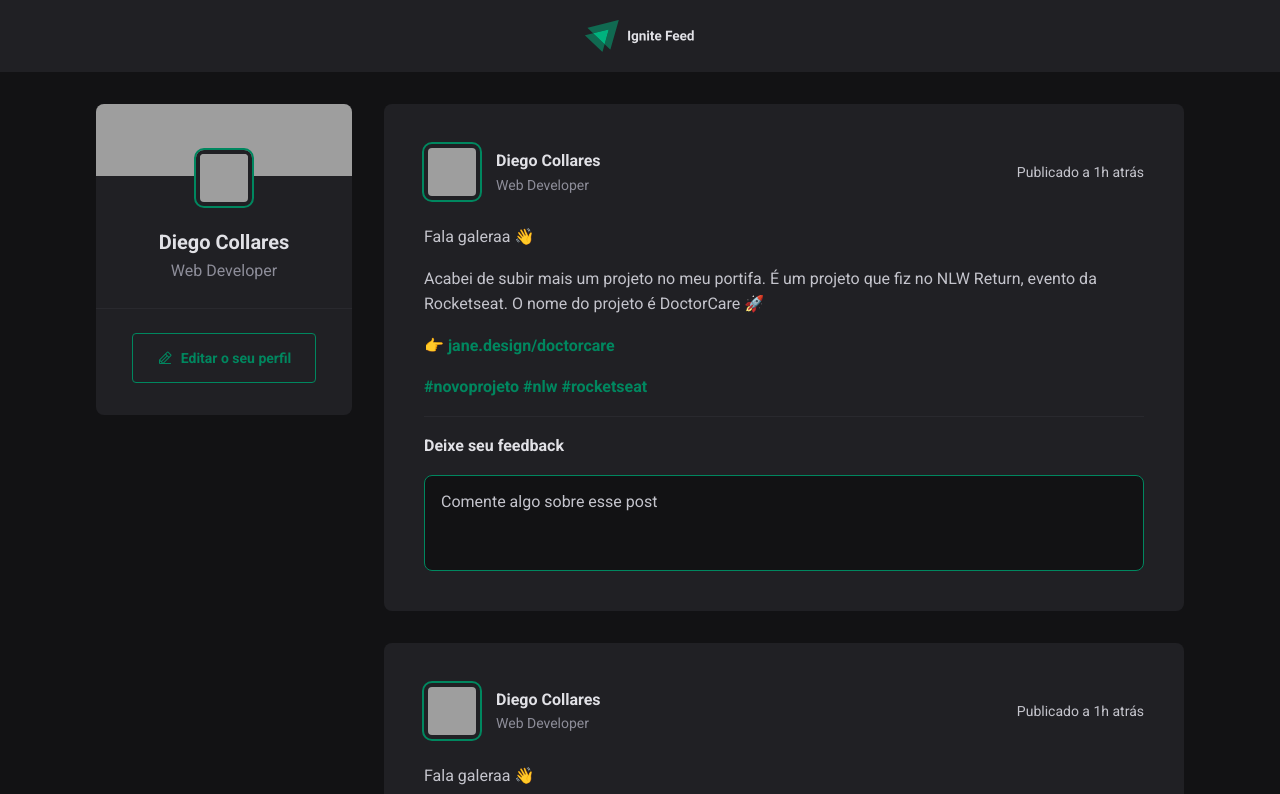
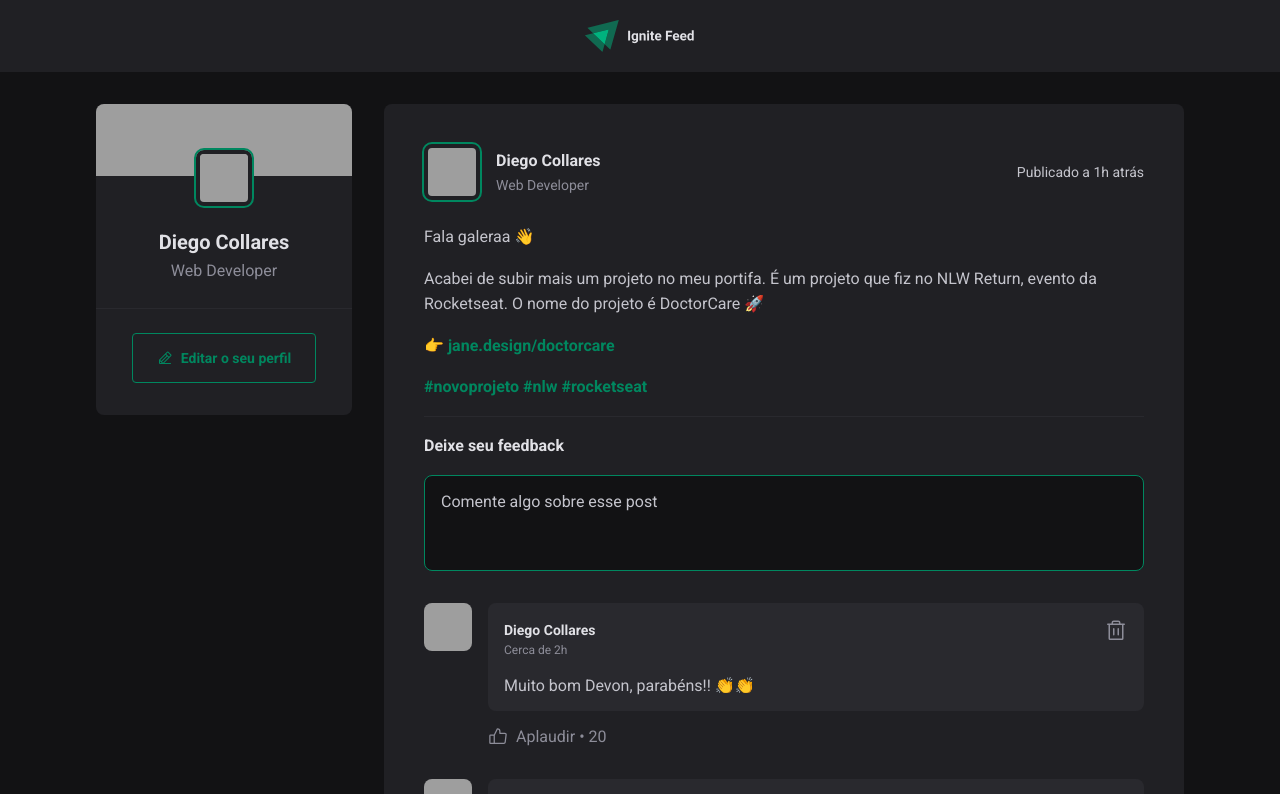
Before and after one commit to Senhordim/ignite-react, a React (Vite) app: page / in a window 1280 px wide. Shown: the top 794 px of the page. Built offline with nearby package versions, Linux system fonts and the light colour scheme; grey boxes are pictures that could not be loaded.

Commit message:
comments styles and update

```diff
--- a/src/App.module.css
+++ b/src/App.module.css
@@ -9,3 +9,12 @@
     align-items: flex-start;
 
 }
+
+@media (max-width: 768px) {
+    html {
+        font-size: 87.5%;
+    }
+    .wrapper {
+        grid-template-columns: 1fr;
+    }
+}
--- a/src/components/Avatar/Avatar.module.css
+++ b/src/components/Avatar/Avatar.module.css
@@ -6,3 +6,10 @@
     border: 4px solid var(--gray-800);
     outline: 2px solid var(--green-500);
 }
+
+.avatarNoBorder {
+    box-sizing: initial;
+    width: 3rem;
+    height: 3rem;
+    border-radius: 8px;
+}
--- a/src/components/Avatar/index.jsx
+++ b/src/components/Avatar/index.jsx
@@ -2,6 +2,6 @@ import React from 'react'
 
 import style from './Avatar.module.css'
 
-export default function Avatar({ src }) {
-  return  <img src={src} className={style.avatar} />
+export default function Avatar({ src, border = true }) {
+  return  <img src={src} className={border ? style.avatar : style.avatarNoBorder} />
 }
--- /dev/null
+++ b/src/components/Comment/Comment.module.css
@@ -0,0 +1,92 @@
+.comment {
+    display: flex;
+    flex-direction: row;
+    gap: 1rem;
+}
+
+.commentBox {
+    flex: 1;
+    margin-bottom: 2rem;
+}
+
+.commentContent {
+    background: var(--gray-700);
+    border-radius: 8px;
+    padding: 1rem;
+}
+
+.commentContent p {
+    margin-top: 1rem;
+    color: var(--gray-300);
+}
+
+.commentHeader {
+    display: flex;
+    align-items: flex-start;
+    justify-content: space-between;
+    flex-direction: row;
+}
+
+
+.commentInfo {
+    display: flex;
+    flex-direction: column;
+}
+
+
+.commentInfo strong {
+    color: var(--gray-100);
+    line-height: 1.6;
+    font-size: 0.875rem;
+}
+
+.commentInfo span {
+    color: var(--gray-400);
+    line-height: 1.6;
+    font-size: 0.75rem;
+}
+
+.commentDeleteIcon {
+    background-color: transparent;
+    color: var(--gray-400);
+    border: none;
+    cursor: pointer;
+    line-height: 0;
+    border-radius: 2px;
+}
+
+.commentDeleteIcon:HOVER {
+    color: var(--red-500);
+}
+
+.commentActions {
+    margin-top: 1rem;
+
+}
+
+.commentActions button {
+    background: transparent;
+    border: none;
+    line-height: 0;
+    color: var(--gray-400);
+    cursor: pointer;
+
+    display: flex;
+    align-items: center;
+
+    border-radius: 2px;
+
+}
+
+.commentActions button:hover {
+    color: var(--green-300);
+}
+
+.commentActions button svg {
+    margin-right: 0.5rem;
+}
+
+.commentActions button span::before {
+    content: "\2022";
+    padding: 0 0.25rem;
+}
--- /dev/null
+++ b/src/components/Comment/index.jsx
@@ -0,0 +1,37 @@
+import { Trash, HandsClapping, ThumbsUp } from "@phosphor-icons/react";
+
+import Avatar from '../Avatar';
+import styles from './Comment.module.css';
+
+export default function Comment() {
+  return (
+    <footer className={styles.comment}>
+        <Avatar
+            src="https://avatars.githubusercontent.com/u/212854?v=4"
+            border={false}
+        />
+        <div className={styles.commentBox}>
+            <div className={styles.commentContent}>
+                <div className={styles.commentHeader}>
+                    <div className={styles.commentInfo}>
+                        <strong>Diego Collares</strong>
+                        <span><time
+                            title='19 de Outubro de 2024 as 08:14'
+                            dateTime="2024-19-10 08:14:30"
+                        >Cerca de 2h</time></span>
+                    </div>
+                    <button title="Deletar comentário" className={styles.commentDeleteIcon}>
+                        <Trash size={24} />
+                    </button>
+                </div>
+                <p>Muito bom Devon, parabéns!! 👏👏</p>
+            </div>
+            <footer className={styles.commentActions}>
+                <button>
+                    <ThumbsUp size={20} /> Aplaudir  <span>20</span>
+                </button>
+            </footer>
+        </div>
+    </footer>
+  )
+}
--- a/src/components/Post/Post.module.css
+++ b/src/components/Post/Post.module.css
@@ -126,3 +126,7 @@
 .commentForm button[type=submit]:hover {
     background: var(--green-300);
 }
+
+.commentList {
+    margin-top: 2rem;
+}
--- a/src/components/Post/index.jsx
+++ b/src/components/Post/index.jsx
@@ -1,4 +1,5 @@
 import Avatar from '../Avatar'
+import Comment from '../Comment'
 import styles from './Post.module.css'
 
 export function Post() {
@@ -47,8 +48,14 @@ export function Post() {
             <footer>
                 <button type='submit'>Comentar</button>
             </footer>
+        </form>
 
-            </form>
+        <div className={styles.commentList}>
+            <Comment />
+            <Comment />
+            <Comment />
+            <Comment />
+        </div>
 
 
     </article>
--- a/src/components/Sidebar/index.jsx
+++ b/src/components/Sidebar/index.jsx
@@ -1,4 +1,4 @@
-import { Pencil, PencilLine } from "@phosphor-icons/react";
+import { PencilLine } from "@phosphor-icons/react";
 
 import styles from './Sidebar.module.css'
 import Avatar from "../Avatar";
--- a/src/styles/global.css
+++ b/src/styles/global.css
@@ -12,6 +12,8 @@
 
     --green-300: #00B37E;
     --green-500: #00875f;
+
+    --red-500: #F75A68;
 
 }
 
```
Lines whose indentation alone changed are shown as unchanged.
